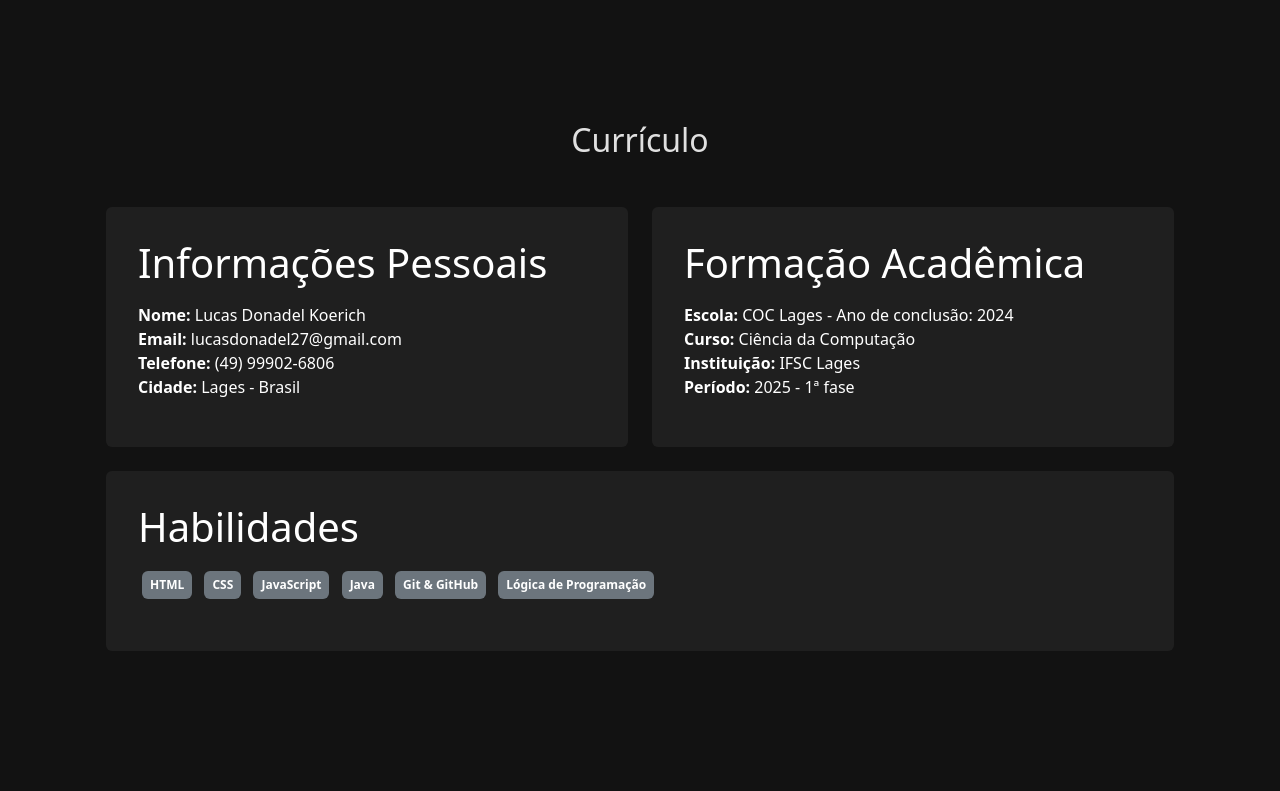
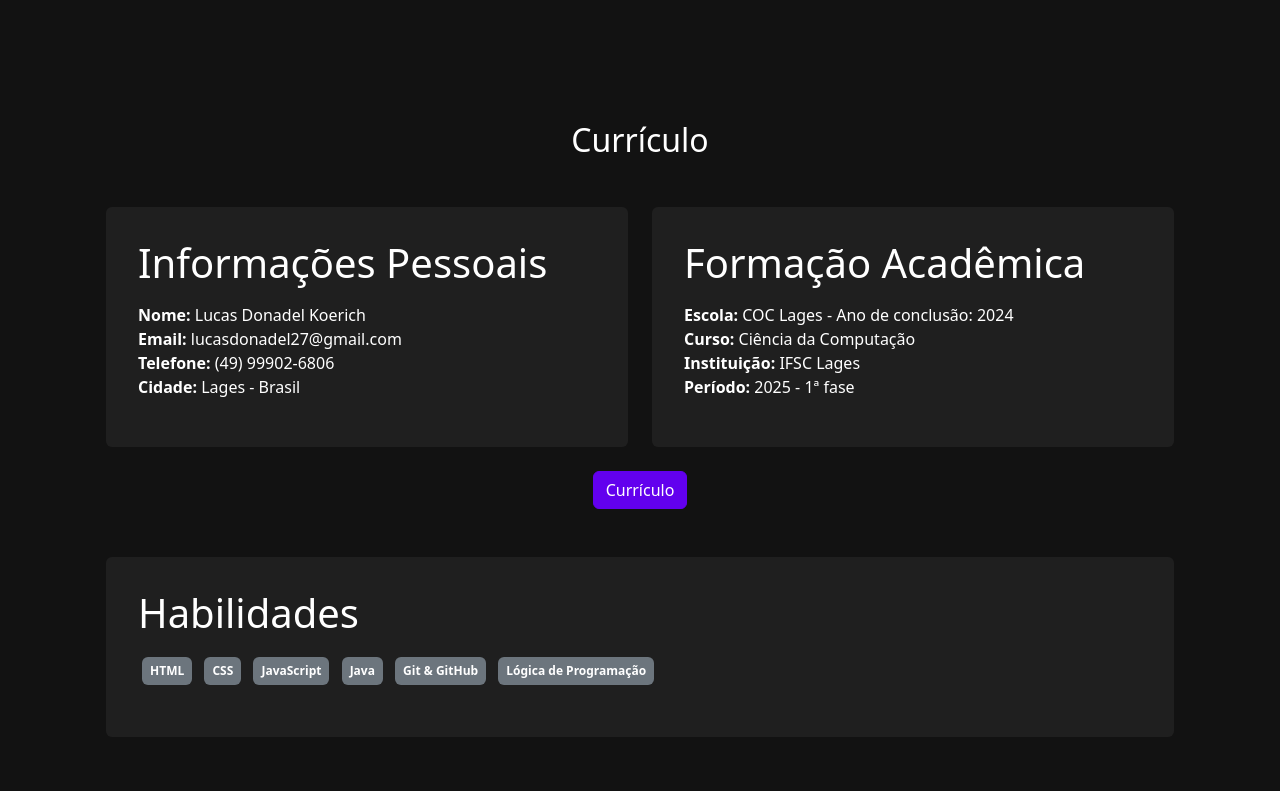
Before and after one commit to LucasDoK/Portfolio, a plain HTML site: page inicio.html in a window 1280 px wide. Shown: the part 469-1260 px from the top of the page. Drawn offline with nearby package versions, Linux system fonts and the light colour scheme.

Commit message:
ultimo update

```diff
--- a/inicio.html
+++ b/inicio.html
@@ -56,7 +56,7 @@
 
 <section id="sobre" class="my-5">
   <div class="container">
-    <h2 class="text-center mb-5">Currículo</h2>
+    <h2 class="text-center mb-5"><a href="https://docs.google.com/document/d/1C7RGBa2BNhIh9Jeikso2M16rkGrdLOPd/edit?usp=sharing&ouid=112516086117563193323&rtpof=true&sd=true" class="link">Currículo</a></h2>
     <div class="row g-4">
       <div class="col-md-6">
         <div class="card portifolio h-100 p-3">
@@ -83,6 +83,10 @@
             </ul>
           </div>
         </div>
+      </div>
+
+      <div class="d-flex justify-content-center my-4">
+        <a href="https://docs.google.com/document/d/1C7RGBa2BNhIh9Jeikso2M16rkGrdLOPd/edit?usp=sharing&ouid=112516086117563193323&rtpof=true&sd=true" class="btn btn-dark">Currículo</a>
       </div>
 
       <div class="col-12">
@@ -125,6 +129,7 @@
 <footer class="bg-dark text-light text-center py-4">
   <p>&copy; 2025 Lucas Donadel Koerich. Todos os direitos reservados.</p>
   <p>
+    <a href="https://github.com/LucasDoK"> <img src="images/github.png" alt="Logo github"></a>
     <a href="https://github.com/LucasDoK" class="text-light" target="_blank">@lucasdonadel</a>
   </p>
 </footer>
```
